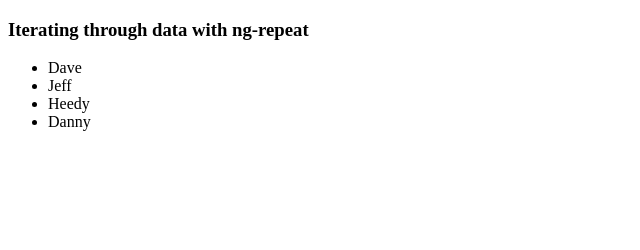
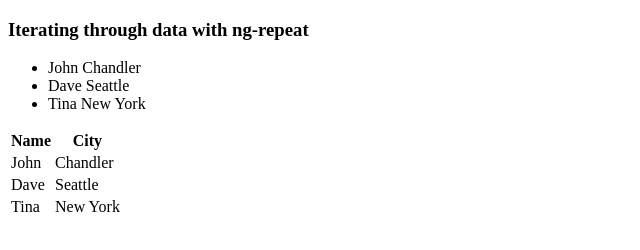
Before and after one commit to storiaca/angularjs-jumpstart, a plain HTML site: page 02-views-directives-filters/Code/Begin/IteratingOverData/index.html in a window 1280 px wide. Shown: the whole page, without its empty margins (0-640 px from the left). Drawn offline with nearby package versions, Linux system fonts and the light colour scheme.

Commit message:
ng-repeat in Action

```diff
--- a/02-views-directives-filters/Code/Begin/IteratingOverData/index.html
+++ b/02-views-directives-filters/Code/Begin/IteratingOverData/index.html
@@ -4,11 +4,26 @@
     <title>Iterating Over Data</title>
   </head>
 
-  <body ng-init="names=['Dave','Jeff','Heedy','Danny']">
+  <body
+    ng-init="people=[{name:'John', city: 'Chandler'}, {name: 'Dave', city: 'Seattle'}, {name: 'Tina', city: 'New York'}]"
+  >
     <h3>Iterating through data with ng-repeat</h3>
     <ul>
-      <li ng-repeat="name in names">{{ name }}</li>
+      <li ng-repeat="person in people">
+        {{ person.name }} {{person.city}}
+      </li>
     </ul>
+    <table>
+      <tr>
+        <th>Name</th>
+        <th>City</th>
+      </tr>
+      <tr ng-repeat="person in people">
+        <td>{{person.name}}</td>
+        <td>{{person.city}}</td>
+      </tr>
+    </table>
+
     <script src="angular.js"></script>
   </body>
 </html>
```
